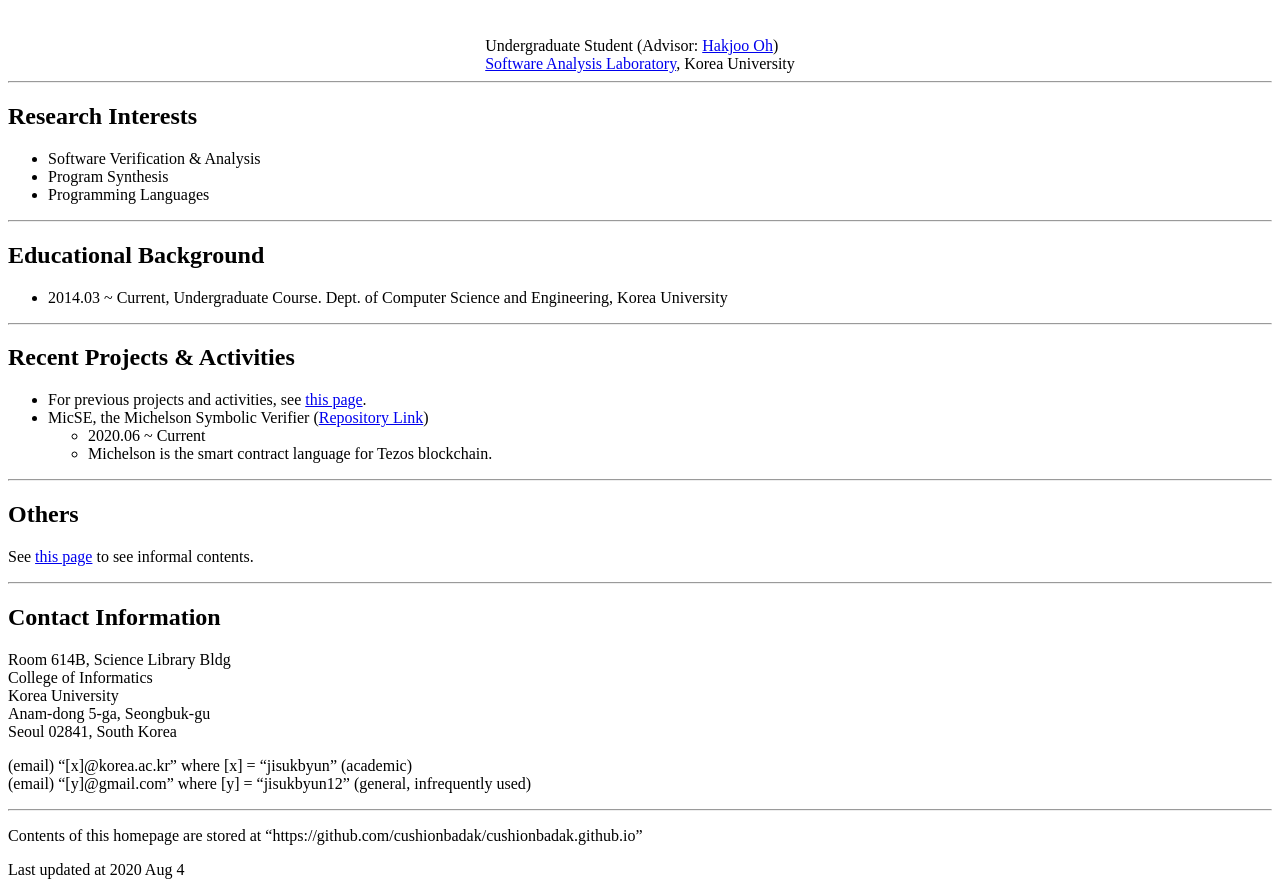
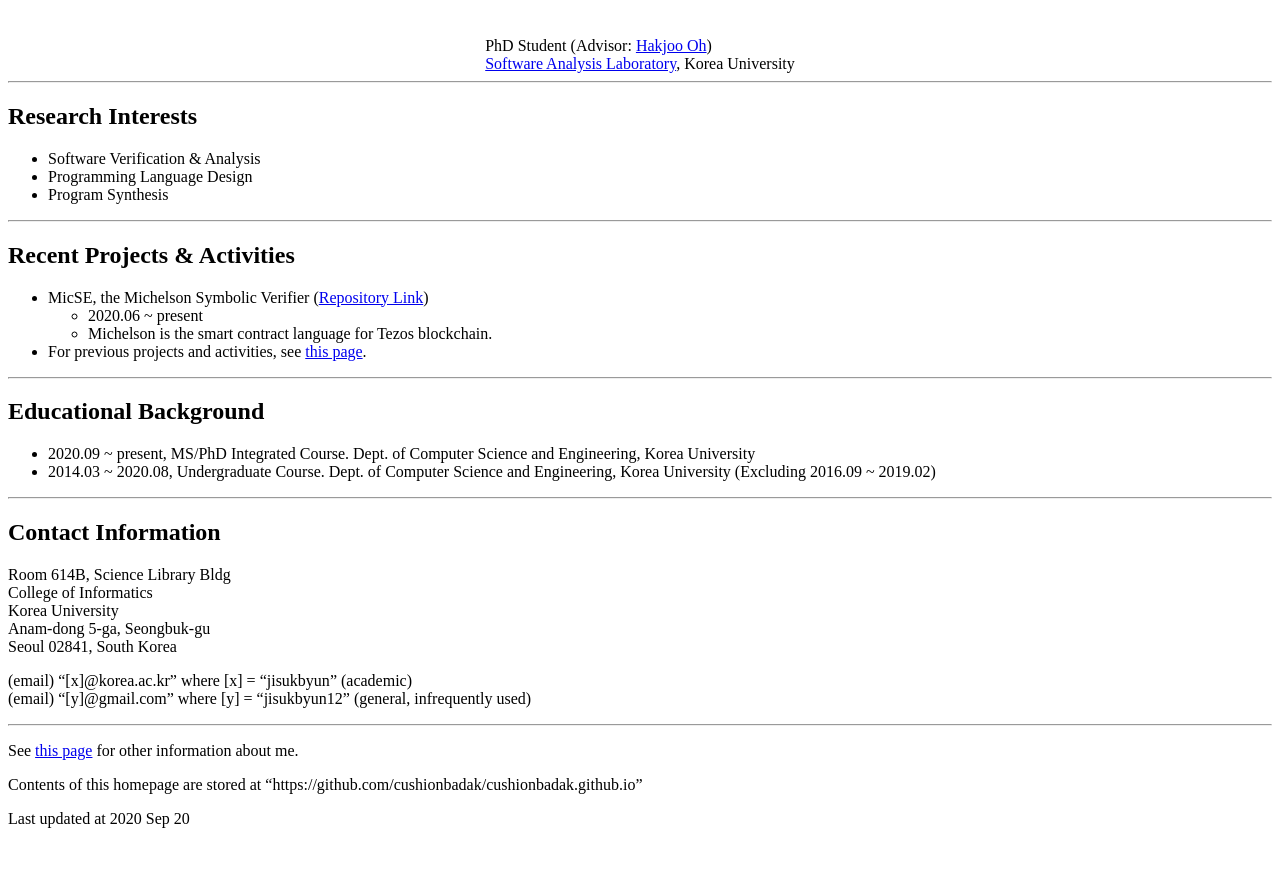
Before and after one commit to cushionbadak/cushionbadak.github.io, a plain HTML site: page index.html in a window 1280 px wide. Shown: the part 70-957 px from the top of the page. After the commit the page ends 906 px from the top, so only its background shows below. Drawn offline with Linux system fonts and the light colour scheme.

Commit message:
20200920 Update

```diff
--- a/index.html
+++ b/index.html
@@ -10,7 +10,7 @@
     <div style="text-align: center;">
         <h1>Jisuk Byun (변지석)</h1> <br>
         <div style="display: inline-block; text-align: left;">
-            Undergraduate Student (Advisor: <a href="http://prl.korea.ac.kr/~pronto/home/index.php">Hakjoo Oh</a>) <br>
+            PhD Student (Advisor: <a href="http://prl.korea.ac.kr/~pronto/home/index.php">Hakjoo Oh</a>) <br>
             <a href="http://prl.korea.ac.kr/~pronto/home/research.html">Software Analysis Laboratory</a>, Korea University <br>
         </div>
     </div>
@@ -20,38 +20,31 @@
     <h2>Research Interests</h2>
     <p><ul>
         <li>Software Verification & Analysis</li>
+        <li>Programming Language Design</li>
         <li>Program Synthesis</li>
-        <li>Programming Languages</li>
+    </ul></p>
+
+    <hr>
+
+    <h2>Recent Projects & Activities</h2>
+    <p><ul>
+        <li>MicSE, the Michelson Symbolic Verifier
+            (<a href="https://github.com/kupl/MicSE">Repository Link</a>)
+            <ul>
+                <li>2020.06 ~ present</li>
+                <li>Michelson is the smart contract language for Tezos blockchain.</li>
+            </ul>
+        </li>
+        <li>For previous projects and activities, see <a href="ppa.html">this page</a>.</li>
     </ul></p>
 
     <hr>
 
     <h2>Educational Background</h2>
     <p><ul>
-        <li>2014.03 ~ Current, Undergraduate Course. Dept. of Computer Science and Engineering, Korea University</li>
+        <li>2020.09 ~ present, MS/PhD Integrated Course. Dept. of Computer Science and Engineering, Korea University</li>
+        <li>2014.03 ~ 2020.08, Undergraduate Course. Dept. of Computer Science and Engineering, Korea University (Excluding 2016.09 ~ 2019.02)</li>
     </ul></p>
-
-    <hr>
-
-    <h2>Recent Projects & Activities</h2>
-    <p><ul>
-        <li>For previous projects and activities, see <a href="ppa.html">this page</a>.</li>
-
-        <li>MicSE, the Michelson Symbolic Verifier
-            (<a href="https://github.com/kupl/MicSE">Repository Link</a>)
-            <ul>
-                <li>2020.06 ~ Current</li>
-                <li>Michelson is the smart contract language for Tezos blockchain.</li>
-            </ul>
-        </li>
-    </ul></p>
-
-    <hr>
-
-    <h2>Others</h2>
-    <p>
-        See <a href="misc.html">this page</a> to see informal contents.
-    </p>
 
     <hr>
 
@@ -73,10 +66,12 @@
 
     <hr>
 
+    <p>See <a href="center.html">this page</a> for other information about me.</p>
+
     <p>Contents of this homepage are stored at <q>https://github.com/cushionbadak/cushionbadak.github.io</q></p>
 
     <footer>
-        Last updated at 2020 Aug 4
+        Last updated at 2020 Sep 20
     </footer>
 </body>
 
```
Also changed, not shown: center.html (renamed from misc.html, +2 -2 lines).
